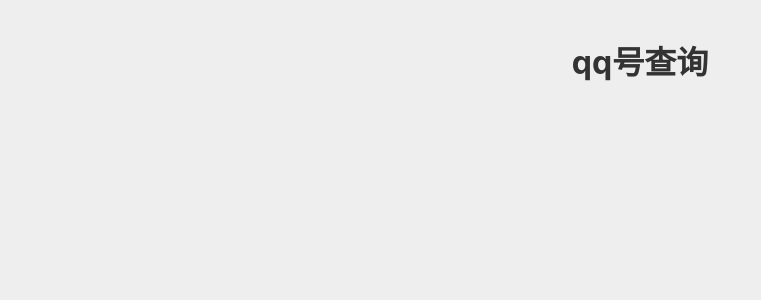
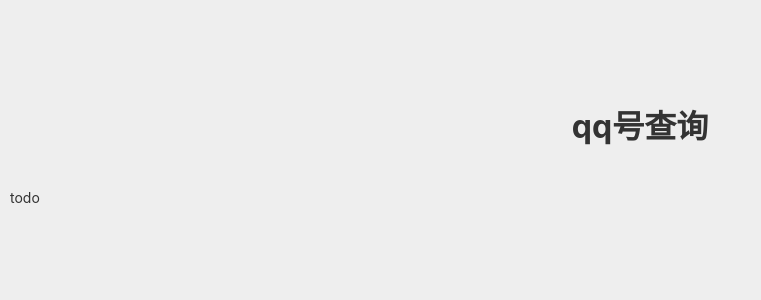
Before and after one commit to kairyou/qq-info-demo, a React (Create React App) app: page / in a window 1280 px wide. Shown: the top 300 px of the page, without its empty margins (0-761 px from the left). Built offline with nearby package versions, Linux system fonts and the light colour scheme.

Commit message:
feat: UI

```diff
--- a/src/App.css
+++ b/src/App.css
@@ -1,12 +1,12 @@
 html {
   background: #eee;
-  color: #333;
+  color: var(--font-color);
   overflow-y: scroll;
 }
 body {
-  font-size: 12px;
+  font-size: var(--font-size);
 }
 
 .App {
-  padding: 2vh 10px;
+  padding: 10vh 10px 0;
 }
--- a/src/App.tsx
+++ b/src/App.tsx
@@ -1,12 +1,17 @@
 import React from 'react';
 import Header from 'components/Header';
+import Body from 'components/Body';
 import { title } from 'config';
 import './App.css';
 
 function App() {
+
   return (
     <div className='App'>
       <Header title={title} />
+      <Body>
+        todo
+      </Body>
     </div>
   );
 }
--- a/src/index.css
+++ b/src/index.css
@@ -11,3 +11,12 @@
   font-family: source-code-pro, Menlo, Monaco, Consolas, 'Courier New',
     monospace;
 }
+
+:root {
+  --color-primary: #216fdb;
+  --color-success: #2dd36f;
+  --color-danger: #f5222d;
+  --color-warning: #ffc409;
+  --font-color: #333;
+  --font-size: 14px;
+}
```
